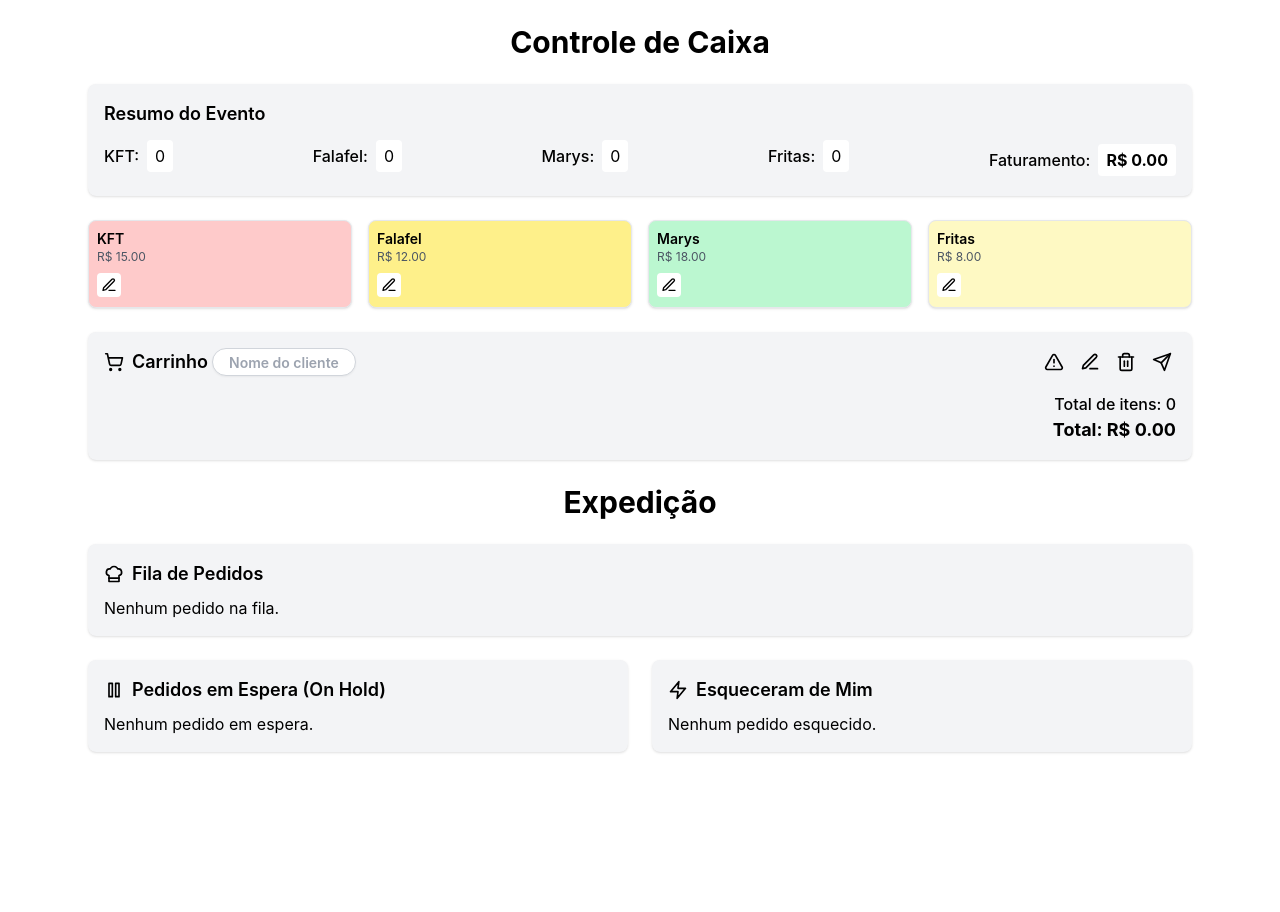
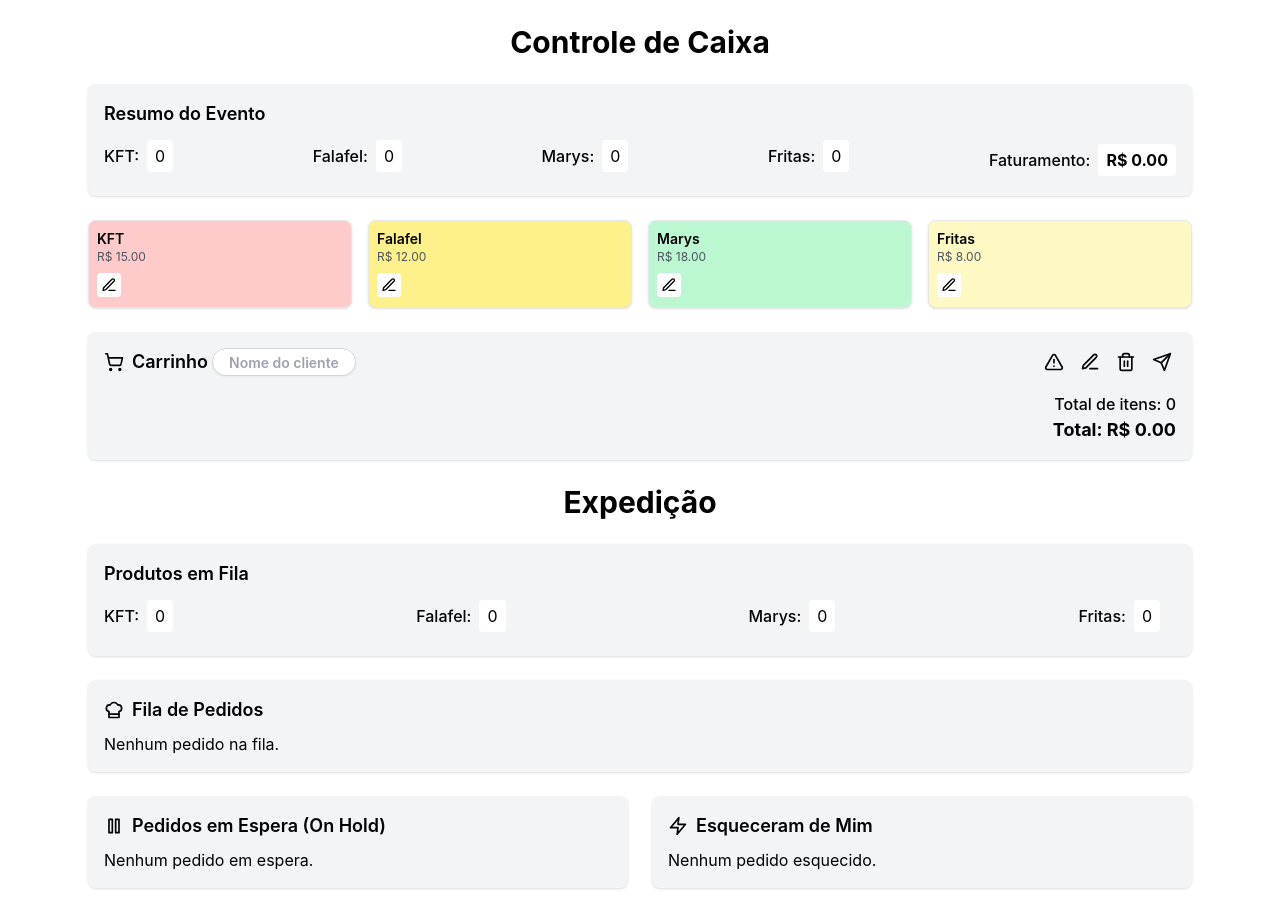
Before and after one commit to TamLeal/souk-app, a React (Vite) app: page / in a window 1280 px wide. Before the commit the page ends 800 px from the top, so only its background shows below. Built offline with nearby package versions, Linux system fonts and the light colour scheme.

Commit message:
painel expedicao

```diff
--- a/src/components/ControleCaixaExpedicao.jsx
+++ b/src/components/ControleCaixaExpedicao.jsx
@@ -1,4 +1,4 @@
-import React, { useState } from 'react';
+import React, { useState, useEffect } from 'react';
 import {
   ShoppingCart, Edit3, Trash2, Send, Plus, Minus, ChefHat, ArrowUp, ArrowDown,
   Pause, Play, Check, Zap, AlertTriangle
@@ -31,6 +31,21 @@ const ControleCaixaExpedicao = () => {
   const [numeroPedido, setNumeroPedido] = useState(1);
   const [pedidoPrioritario, setPedidoPrioritario] = useState(false);
   const [nomeCliente, setNomeCliente] = useState('');
+  const [contadorFila, setContadorFila] = useState({});
+
+  useEffect(() => {
+    atualizarContadorFila();
+  }, [filaPedidos]);
+
+  const atualizarContadorFila = () => {
+    const novoContador = {};
+    filaPedidos.forEach(pedido => {
+      Object.entries(pedido.itens).forEach(([id, { nome, qtd }]) => {
+        novoContador[nome] = (novoContador[nome] || 0) + qtd;
+      });
+    });
+    setContadorFila(novoContador);
+  };
 
   const adicionarAoCarrinho = (produto, opcionais) => {
     if (!produto) {
@@ -200,6 +215,7 @@ const ControleCaixaExpedicao = () => {
           </div>
         </div>
       </div>
+
       <div className="grid grid-cols-2 sm:grid-cols-4 gap-4 mb-6">
         {produtos.map(produto => (
           <div
@@ -275,7 +291,6 @@ const ControleCaixaExpedicao = () => {
               style={{ height: '28px' }}
             />
           </h2>
-
 
           <div className="flex space-x-2">
             <button
@@ -354,6 +369,18 @@ const ControleCaixaExpedicao = () => {
       </div>
 
       <h1 className="text-3xl font-bold mb-6 text-center">Expedição</h1>
+
+      <div className="bg-gray-100 p-4 rounded-lg shadow mb-6">
+        <h2 className="text-lg font-semibold mb-3">Produtos em Fila</h2>
+        <div className="flex flex-wrap justify-between items-center">
+          {produtos.map(produto => (
+            <div key={produto.id} className="flex items-center mr-4 mb-2">
+              <span className="font-medium mr-2">{produto.nome}:</span>
+              <span className="bg-white px-2 py-1 rounded">{contadorFila[produto.nome] || 0}</span>
+            </div>
+          ))}
+        </div>
+      </div>
 
       <div className="bg-gray-100 p-4 rounded-lg shadow mb-6 overflow-x-auto">
         <h2 className="text-lg font-semibold mb-2 flex items-center">
```
Lines whose indentation alone changed are shown as unchanged.
